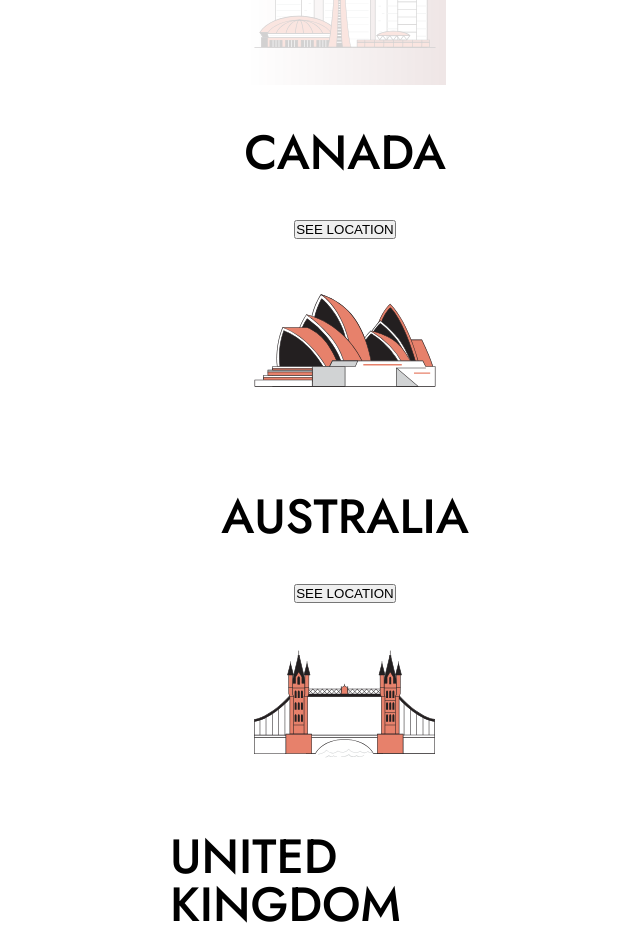
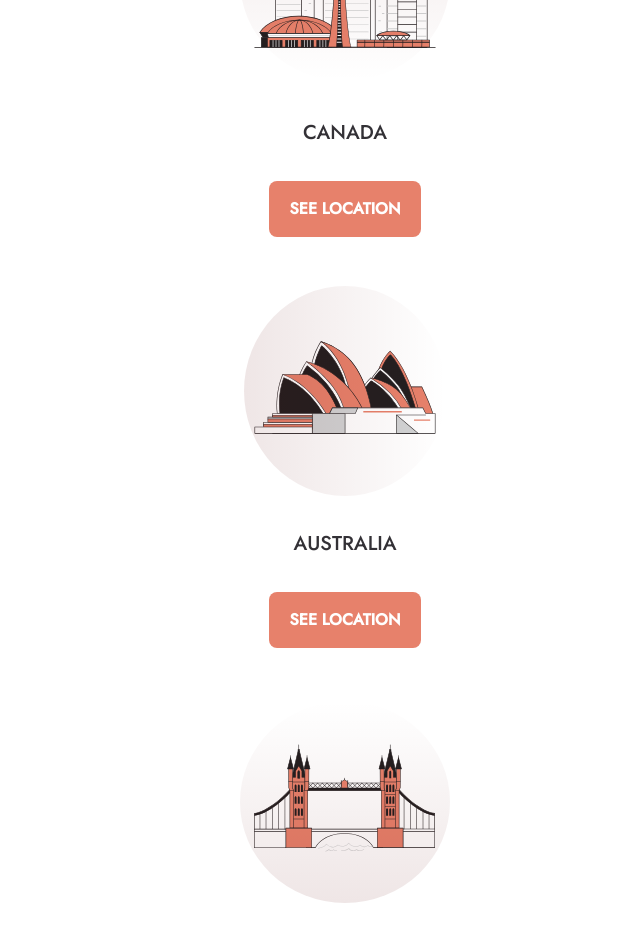
Before and after one commit to pierrolabo/designomultipagewebsite, a React (Create React App) app: page /about in a window 1280 px wide. Shown: the part 1860-2797 px from the top of the page, without its empty margins (295-935 px from the left). Built offline with nearby package versions, Linux system fonts and the light colour scheme.

Commit message:
about ok on desktop

```diff
--- a/src/components/Location/Location.js
+++ b/src/components/Location/Location.js
@@ -5,7 +5,7 @@ import './Location.scss';
 
 export default function Location({country, office, street, city, phone, mobile, type}) {
     return (
-        <section className="location">
+        <section className="location" id={`${country.toLowerCase().replace(" ", "")}`}>
             <div className={`location--image ${type}`}/>
             <div className="location__contents">
                     <h1 className="location__contents--title">{country}</h1>
--- a/src/components/LocationsCard/LocationsCard.js
+++ b/src/components/LocationsCard/LocationsCard.js
@@ -1,5 +1,5 @@
 import React from 'react'
-
+import {Link} from "react-router-dom";
 import ImgAustralia from '../../assets/shared/desktop/illustration-australia.svg';
 import ImgCanada from '../../assets/shared/desktop/illustration-canada.svg';
 import ImgUK from '../../assets/shared/desktop/illustration-united-kingdom.svg';
@@ -10,25 +10,25 @@ export default function LocationsCard() {
     return (
         <div className="locationscard__container">
             <div className="locationscard">
-                <div className="locationscard__img canada">
+                <div className="locationscard__img backgroundcanada">
                     <img src={ImgCanada} alt=""/>
                 </div>
-                <h1>CANADA</h1>
-                <button type="button">SEE LOCATION</button>
+                <h1 className="locationscard--title">CANADA</h1>
+                <Link to="/locations#canada" className="locationscard--button">SEE LOCATION</Link>
             </div>
             <div className="locationscard">
-                <div className="locationscard__img">
+                <div className="locationscard__img backgroundaustralia">
                     <img src={ImgAustralia} alt=""/>
                 </div>
-                <h1>AUSTRALIA</h1>
-                <button type="button">SEE LOCATION</button>
+                <h1 className="locationscard--title">AUSTRALIA</h1>
+                <Link to="/locations#australia" className="locationscard--button">SEE LOCATION</Link>
             </div>
             <div className="locationscard">
-                <div className="locationscard__img">
+                <div className="locationscard__img backgrounduk">
                     <img src={ImgUK} alt=""/>
                 </div>
-                <h1>UNITED KINGDOM</h1>
-                <button type="button">SEE LOCATION</button>
+                <h1 className="locationscard--title">UNITED KINGDOM</h1>
+                <Link to="/locations#unitedkingdom" className="locationscard--button">SEE LOCATION</Link>
             </div>
         </div>
     )
--- a/src/components/LocationsCard/LocationsCard.scss
+++ b/src/components/LocationsCard/LocationsCard.scss
@@ -1,23 +1,83 @@
+@import '../../styles/variables';
+
 .locationscard__container {
     display:flex;
     flex-direction: column;
     align-items: center;
+    margin: 120px 0;
+    @media(min-width: $breakpoint-desktop) {
+        flex-direction: row;
+        min-width: $max-width-desktop;
+    }
 }
 
+.locationscard:not(:first-child) {
+    margin-top: 47px;
+    @media(min-width: $breakpoint-desktop) {
+        margin-top: 0px;
+        margin-left: 36px;
+    }
+}
 .locationscard {
     display: flex;
     flex-direction: column;
     align-items: center;
     justify-content: space-between;
-
     min-height: 364px;
     max-height: 364px;
     min-width: 350px;
     max-width: 350px;
+    &--title {
+        font-size: 20px;
+        line-height: 26px;
+        color: $brand-secondary-dark-grey;
+    }
+    &--button {
+        width: 152px;
+        height: 56px;
+        border: none;
+        background-color: $brand-primary-peach;
+        color: $brand-primary-white;
+        border-radius: 8px;
+        font-weight: 700;
+        margin-bottom: 2px;
+        line-height: 56px;
+        text-align: center;
+        &:hover {
+            cursor: pointer;
+            background-color: $brand-secondary-light-peach;
+            color: $brand-primary-white
+        }
+    }
+    &__img {
+        position: relative;
+        &::after {
+            top: 0;
+            left: 0;
+            position: absolute;
+            content: "";
+            width: 100%;
+            height: 100%;
+            background: linear-gradient(90deg, rgba(93, 2, 2, 0.0001) 0%, rgba(93, 2, 2, 0.497569) 100%);
+            mix-blend-mode: normal;
+            opacity: 0.2;
+            border-radius: 50%;
+        }
+    }
 }
 
-.canada {
-    background: linear-gradient(90deg, rgba(93, 2, 2, 0.0001) 0%, rgba(93, 2, 2, 0.497569) 100%);
-mix-blend-mode: normal;
-opacity: 0.2;
-}
+    .backgroundcanada {
+        &::after {
+        transform: matrix(0, -1, -1, 0, 0, 0);
+        }
+    }
+    .backgroundaustralia {
+        &::after {
+            transform: matrix(-1, 0, 0, 1, 0, 0);
+        }
+    }
+    .backgrounduk {
+        &::after {
+            transform: matrix(0, 1, 1, 0, 0, 0);
+        }
+    }
--- a/src/pages/About/About.scss
+++ b/src/pages/About/About.scss
@@ -5,6 +5,9 @@
     display: flex;
     flex-direction: column;
     align-items: center;
+    @media(min-width: $breakpoint-desktop) {
+        margin-top: 8px !important;
+    }
     &__card {
         display: flex;
         flex-direction: column;
@@ -13,7 +16,6 @@
         width: 100%;
         margin-top: 0 !important;
         @media(min-width: $breakpoint-tablet)  {
-            margin-top: 120px !important;
 
             max-width: 689px;
             width: 689px;
@@ -169,7 +171,11 @@
 }
 
 .card--talent {
+    @media(min-width: $breakpoint-tablet) {
+        margin-top: 120px !important;
+    }
     @media(min-width: $breakpoint-desktop) {
+        margin-top: 160px !important;
 
         .img {
             border-top-left-radius: 15px;
```
